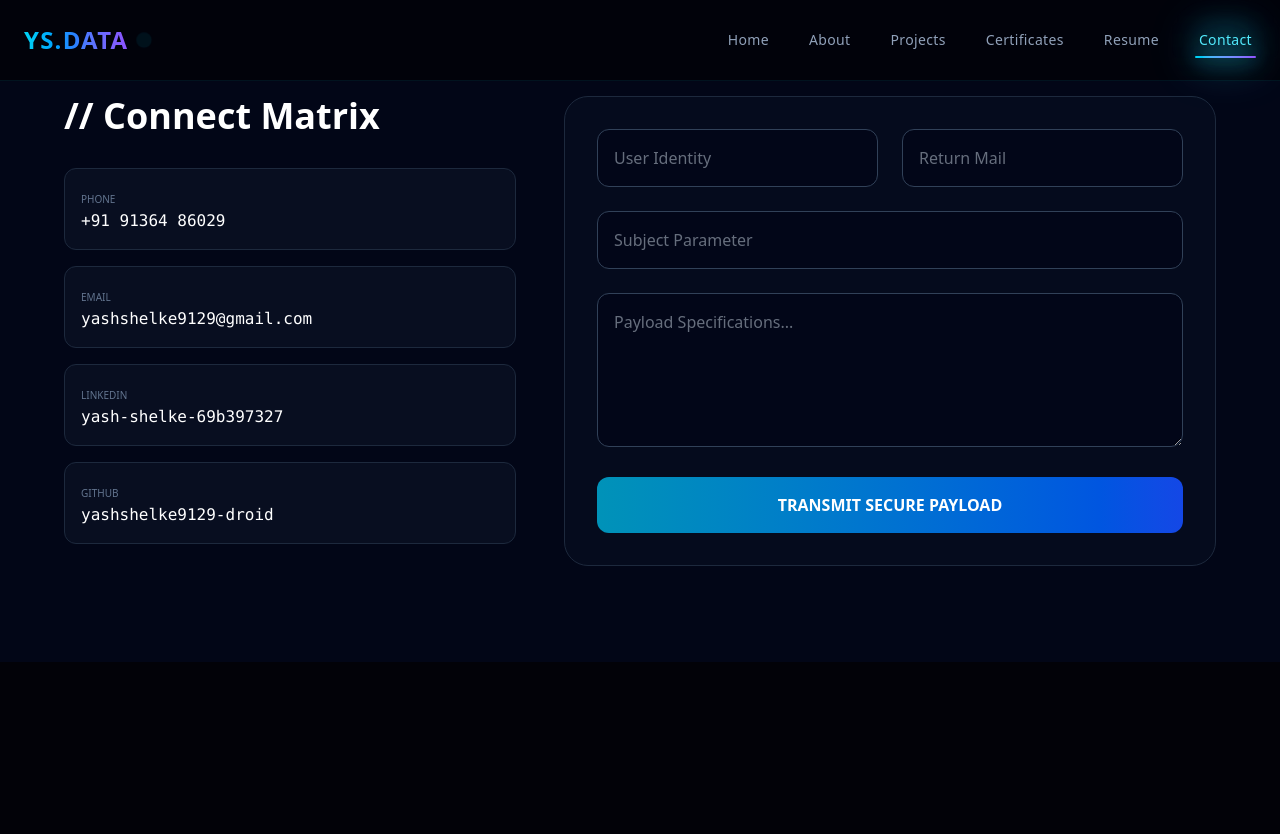
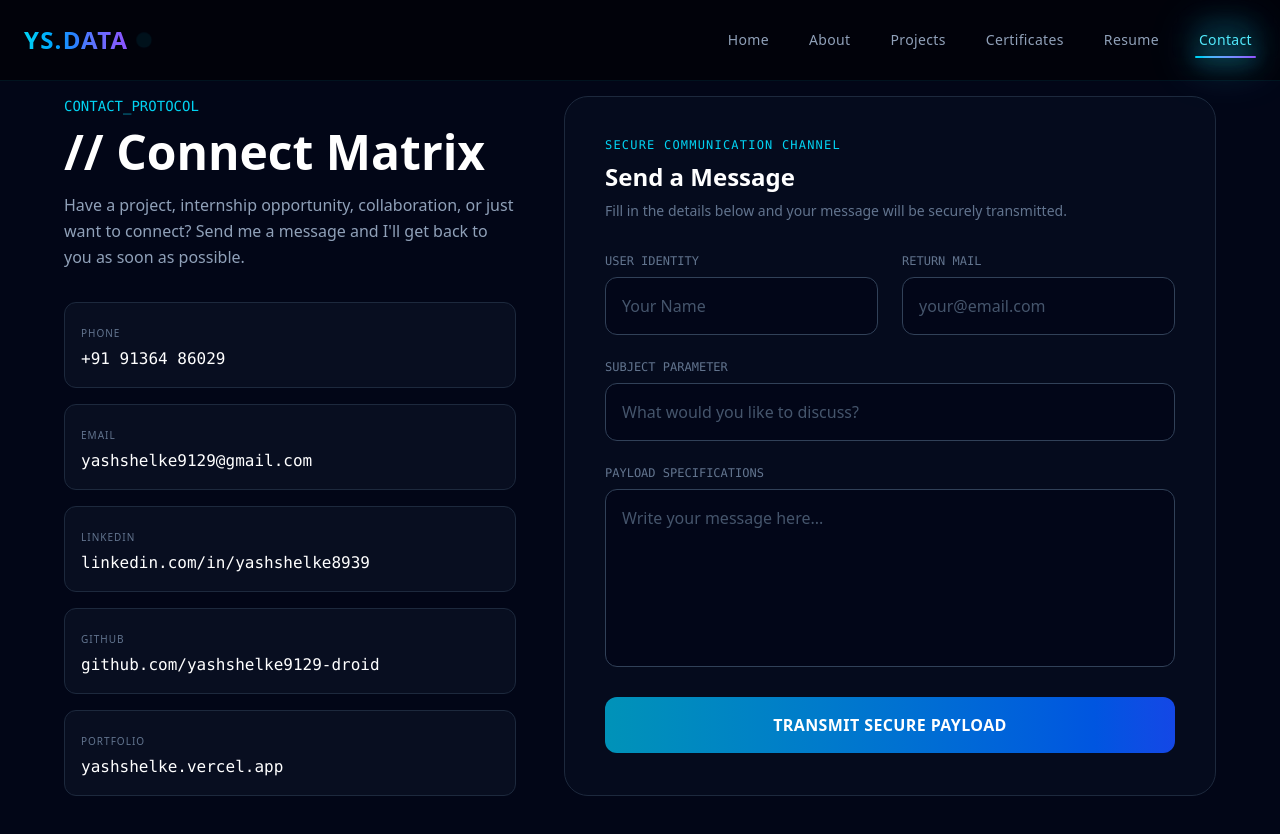
Before and after one commit to yashshelke9129-droid/yash-data-science-portfolio, a Next.js app: page /contact in a window 1280 px wide. Shown: the top 834 px of the page. Before the commit the page ends 800 px from the top, so only its background shows below. Built offline with nearby package versions, Linux system fonts and the light colour scheme.

Commit message:
Update portfolio contact section and LinkedIn

```diff
--- a/src/app/contact/page.js
+++ b/src/app/contact/page.js
@@ -17,23 +17,40 @@ export default function ContactSection() {
     const formData = new FormData(form);
 
     try {
-      const response = await fetch("https://formspree.io/f/xykapjkk", {
+      const response = await fetch(
+        "https://formspree.io/f/xykapjkk",
+        {
           method: "POST",
           body: formData,
           headers: {
             Accept: "application/json",
           },
-      });
+        }
+      );
 
       if (response.ok) {
-        setStatus("✅ Message sent successfully! I'll get back to you soon.");
+        setStatus(
+          "Message sent successfully! I'll get back to you soon."
+        );
         form.reset();
       } else {
-        setStatus("❌ Unable to send message. Please try again.");
+        const data = await response.json().catch(() => null);
+
+        if (data?.errors) {
+          setStatus(
+            data.errors.map((error) => error.message).join(", ")
+          );
+        } else {
+          setStatus(
+            "Unable to send message. Please try again."
+          );
+        }
       }
     } catch (error) {
-      console.error(error);
-      setStatus("❌ Network error. Please try again later.");
+      console.error("Form submission error:", error);
+      setStatus(
+        "Network error. Please check your connection and try again."
+      );
     } finally {
       setLoading(false);
     }
@@ -48,82 +65,237 @@ export default function ContactSection() {
         className="w-full py-24 px-6 bg-[#020617] text-slate-300"
       >
         <div className="max-w-6xl mx-auto grid lg:grid-cols-12 gap-12">
+
+          {/* LEFT SIDE */}
           <div className="lg:col-span-5 space-y-8">
-            <h2 className="text-4xl font-black text-white">
+            <div>
+              <p className="text-cyan-400 font-mono text-sm mb-3">
+                CONTACT_PROTOCOL
+              </p>
+
+              <h2 className="text-4xl md:text-5xl font-black text-white">
                 // Connect Matrix
               </h2>
 
+              <p className="mt-4 text-slate-400 leading-relaxed">
+                Have a project, internship opportunity, collaboration,
+                or just want to connect? Send me a message and I&apos;ll
+                get back to you as soon as possible.
+              </p>
+            </div>
+
             <div className="space-y-4">
-              {[
-                { label: "Phone", val: "+91 91364 86029" },
-                { label: "Email", val: "yashshelke9129@gmail.com" },
-                { label: "LinkedIn", val: "yash-shelke-69b397327" },
-                { label: "GitHub", val: "yashshelke9129-droid" },
-              ].map((item, i) => (
-                <div
-                  key={i}
-                  className="p-4 rounded-xl border border-slate-800 bg-slate-900/50"
+
+              {/* Phone */}
+              <div className="p-4 rounded-xl border border-slate-800 bg-slate-900/50 hover:border-cyan-500/50 transition-colors">
+                <span className="text-[10px] uppercase tracking-widest text-slate-500">
+                  Phone
+                </span>
+
+                <a
+                  href="tel:+919136486029"
+                  className="block mt-1 text-white font-mono hover:text-cyan-400 transition-colors"
                 >
-                  <span className="text-[10px] uppercase text-slate-500">
-                    {item.label}
+                  +91 91364 86029
+                </a>
+              </div>
+
+              {/* Email */}
+              <div className="p-4 rounded-xl border border-slate-800 bg-slate-900/50 hover:border-cyan-500/50 transition-colors">
+                <span className="text-[10px] uppercase tracking-widest text-slate-500">
+                  Email
                 </span>
-                  <p className="text-white font-mono">{item.val}</p>
+
+                <a
+                  href="mailto:yashshelke9129@gmail.com"
+                  className="block mt-1 text-white font-mono break-all hover:text-cyan-400 transition-colors"
+                >
+                  yashshelke9129@gmail.com
+                </a>
               </div>
-              ))}
+
+              {/* LinkedIn */}
+              <div className="p-4 rounded-xl border border-slate-800 bg-slate-900/50 hover:border-cyan-500/50 transition-colors">
+                <span className="text-[10px] uppercase tracking-widest text-slate-500">
+                  LinkedIn
+                </span>
+
+                <a
+                  href="https://www.linkedin.com/in/yashshelke8939/"
+                  target="_blank"
+                  rel="noopener noreferrer"
+                  className="block mt-1 text-white font-mono hover:text-cyan-400 transition-colors"
+                >
+                  linkedin.com/in/yashshelke8939
+                </a>
+              </div>
+
+              {/* GitHub */}
+              <div className="p-4 rounded-xl border border-slate-800 bg-slate-900/50 hover:border-cyan-500/50 transition-colors">
+                <span className="text-[10px] uppercase tracking-widest text-slate-500">
+                  GitHub
+                </span>
+
+                <a
+                  href="https://github.com/yashshelke9129-droid"
+                  target="_blank"
+                  rel="noopener noreferrer"
+                  className="block mt-1 text-white font-mono hover:text-cyan-400 transition-colors"
+                >
+                  github.com/yashshelke9129-droid
+                </a>
+              </div>
+
+              {/* Portfolio */}
+              <div className="p-4 rounded-xl border border-slate-800 bg-slate-900/50 hover:border-cyan-500/50 transition-colors">
+                <span className="text-[10px] uppercase tracking-widest text-slate-500">
+                  Portfolio
+                </span>
+
+                <a
+                  href="https://yashshelke.vercel.app"
+                  target="_blank"
+                  rel="noopener noreferrer"
+                  className="block mt-1 text-white font-mono hover:text-cyan-400 transition-colors"
+                >
+                  yashshelke.vercel.app
+                </a>
+              </div>
+
             </div>
           </div>
 
-          <div className="lg:col-span-7 bg-slate-900/30 p-8 rounded-3xl border border-slate-800">
-            <form onSubmit={handleSubmit} className="space-y-6">
+          {/* RIGHT SIDE */}
+          <div className="lg:col-span-7 bg-slate-900/30 p-8 md:p-10 rounded-3xl border border-slate-800">
+
+            <div className="mb-8">
+              <p className="text-cyan-400 font-mono text-xs uppercase tracking-widest mb-2">
+                Secure Communication Channel
+              </p>
+
+              <h3 className="text-2xl font-bold text-white">
+                Send a Message
+              </h3>
+
+              <p className="text-sm text-slate-500 mt-2">
+                Fill in the details below and your message will be
+                securely transmitted.
+              </p>
+            </div>
+
+            <form
+              onSubmit={handleSubmit}
+              className="space-y-6"
+            >
+
+              {/* Name + Email */}
               <div className="grid md:grid-cols-2 gap-6">
+
+                <div>
+                  <label
+                    htmlFor="name"
+                    className="block text-xs font-mono text-slate-500 mb-2 uppercase"
+                  >
+                    User Identity
+                  </label>
+
                   <input
+                    id="name"
                     name="name"
                     type="text"
-                  placeholder="User Identity"
-                  className="w-full bg-slate-950 p-4 rounded-xl border border-slate-700 outline-none focus:border-cyan-500"
-                  required
-                />
-
-                <input
-                  name="email"
-                  type="email"
-                  placeholder="Return Mail"
-                  className="w-full bg-slate-950 p-4 rounded-xl border border-slate-700 outline-none focus:border-cyan-500"
+                    placeholder="Your Name"
+                    autoComplete="name"
+                    className="w-full bg-slate-950 p-4 rounded-xl border border-slate-700 text-white placeholder:text-slate-600 outline-none focus:border-cyan-500 focus:ring-1 focus:ring-cyan-500 transition"
                     required
                   />
                 </div>
 
+                <div>
+                  <label
+                    htmlFor="email"
+                    className="block text-xs font-mono text-slate-500 mb-2 uppercase"
+                  >
+                    Return Mail
+                  </label>
+
                   <input
+                    id="email"
+                    name="email"
+                    type="email"
+                    placeholder="your@email.com"
+                    autoComplete="email"
+                    className="w-full bg-slate-950 p-4 rounded-xl border border-slate-700 text-white placeholder:text-slate-600 outline-none focus:border-cyan-500 focus:ring-1 focus:ring-cyan-500 transition"
+                    required
+                  />
+                </div>
+
+              </div>
+
+              {/* Subject */}
+              <div>
+                <label
+                  htmlFor="subject"
+                  className="block text-xs font-mono text-slate-500 mb-2 uppercase"
+                >
+                  Subject Parameter
+                </label>
+
+                <input
+                  id="subject"
                   name="subject"
                   type="text"
-                placeholder="Subject Parameter"
-                className="w-full bg-slate-950 p-4 rounded-xl border border-slate-700 outline-none focus:border-cyan-500"
+                  placeholder="What would you like to discuss?"
+                  className="w-full bg-slate-950 p-4 rounded-xl border border-slate-700 text-white placeholder:text-slate-600 outline-none focus:border-cyan-500 focus:ring-1 focus:ring-cyan-500 transition"
                   required
                 />
+              </div>
+
+              {/* Message */}
+              <div>
+                <label
+                  htmlFor="message"
+                  className="block text-xs font-mono text-slate-500 mb-2 uppercase"
+                >
+                  Payload Specifications
+                </label>
 
                 <textarea
+                  id="message"
                   name="message"
-                rows={5}
-                placeholder="Payload Specifications..."
-                className="w-full bg-slate-950 p-4 rounded-xl border border-slate-700 outline-none focus:border-cyan-500"
+                  rows={6}
+                  placeholder="Write your message here..."
+                  className="w-full bg-slate-950 p-4 rounded-xl border border-slate-700 text-white placeholder:text-slate-600 outline-none focus:border-cyan-500 focus:ring-1 focus:ring-cyan-500 transition resize-none"
                   required
                 />
+              </div>
 
+              {/* Submit */}
               <button
                 type="submit"
                 disabled={loading}
-                className="w-full py-4 rounded-xl font-bold uppercase bg-gradient-to-r from-cyan-600 to-blue-700 text-white disabled:opacity-50 disabled:cursor-not-allowed"
+                className="w-full py-4 rounded-xl font-bold uppercase tracking-wide bg-gradient-to-r from-cyan-600 to-blue-700 text-white hover:from-cyan-500 hover:to-blue-600 transition-all duration-300 disabled:opacity-50 disabled:cursor-not-allowed"
               >
-                {loading ? "Sending..." : "Transmit Secure Payload"}
+                {loading
+                  ? "Transmitting..."
+                  : "Transmit Secure Payload"}
               </button>
 
+              {/* Status */}
               {status && (
-                <p className="text-center text-cyan-400 font-medium">
+                <div
+                  className={`p-4 rounded-xl border text-center font-medium ${
+                    status.includes("successfully")
+                      ? "border-cyan-500/30 bg-cyan-500/10 text-cyan-400"
+                      : "border-red-500/30 bg-red-500/10 text-red-400"
+                  }`}
+                >
                   {status}
-                </p>
+                </div>
               )}
+
             </form>
           </div>
+
         </div>
       </section>
     </>
```
Also changed, not shown: 1 other file (tests, documents, lock files or other folders). Lines whose indentation alone changed are shown as unchanged.
